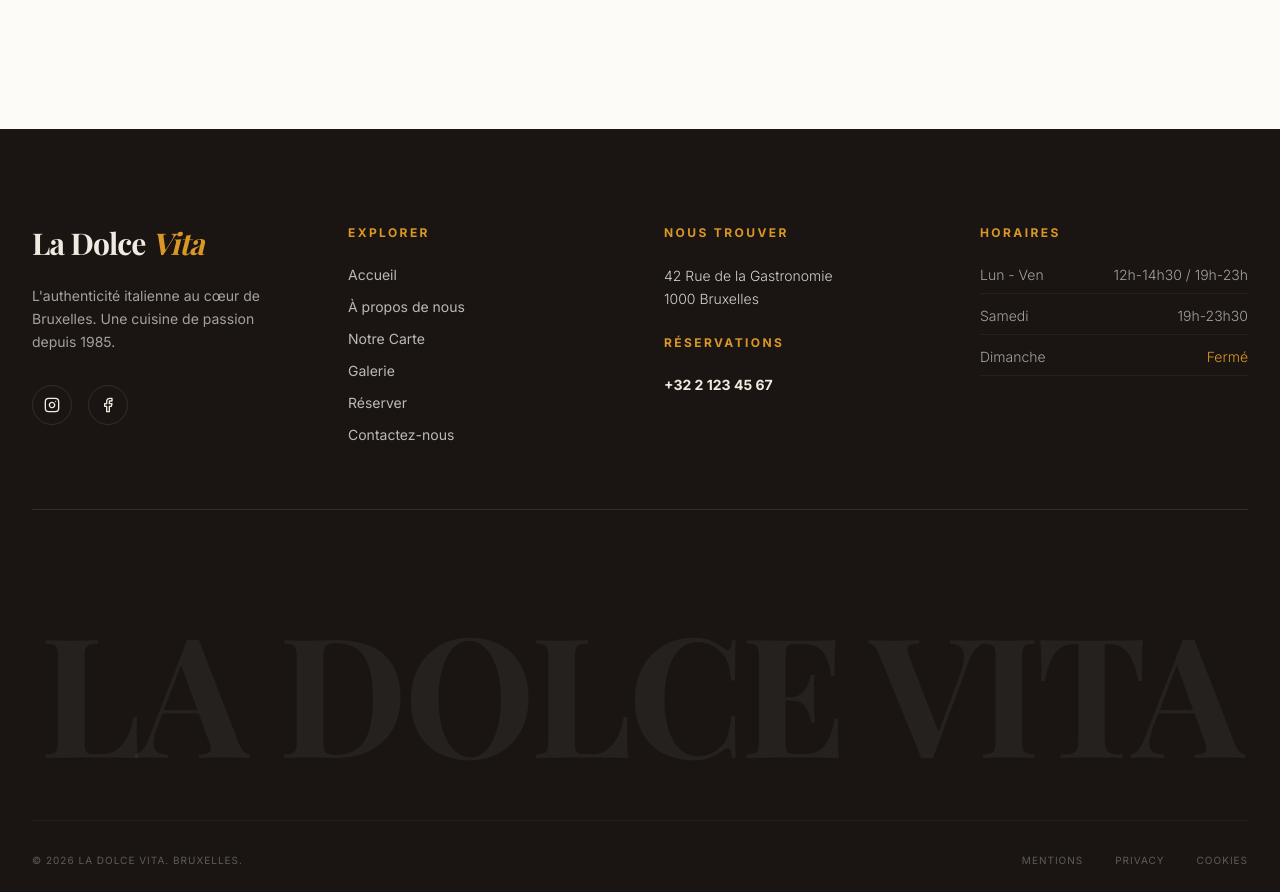
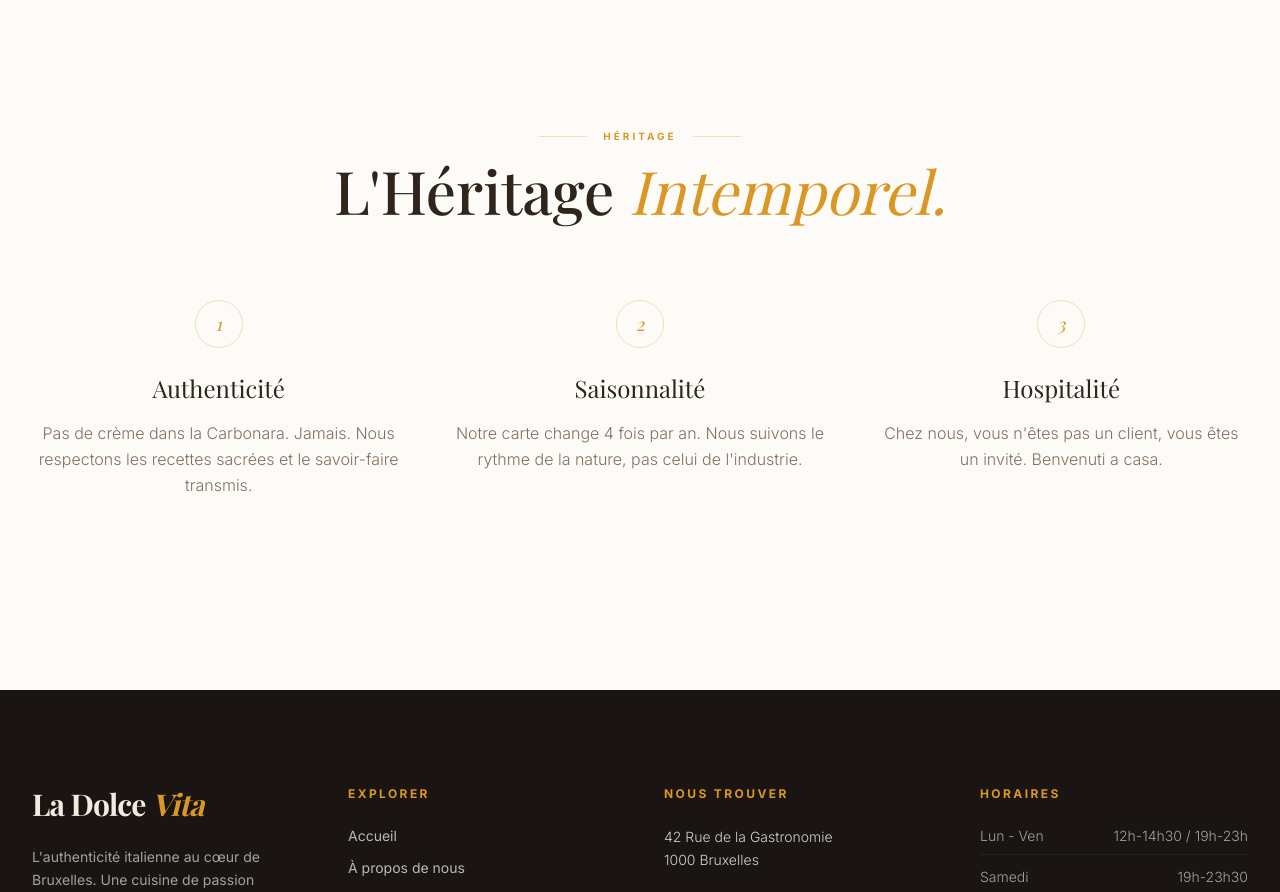
Before and after one commit to Eultype/la-dolce-vita, a Next.js app: page /about in a window 1280 px wide. Shown: the part 1260-2152 px from the top of the page. Built offline with nearby package versions, Linux system fonts and the light colour scheme; a web font is replaced by a local one.

Commit message:
feat(about): ajout de la section 'Héritage' dans la page about

```diff
--- a/src/app/about/page.tsx
+++ b/src/app/about/page.tsx
@@ -128,6 +128,41 @@ export default function AboutPage() {
                         </motion.div>
                     </div>
                 </section>
+
+                {/* 3. L'Héritage (Piliers) */}
+                <section className="container mx-auto px-4 mb-32 md:mb-48">
+                    <div className="text-center mb-20">
+                        <div className="flex items-center justify-center gap-4 mb-4">
+                            <div className="h-px w-12 bg-italian-gold/30"></div>
+                            <span className="text-italian-gold text-[10px] font-bold tracking-[0.3em] uppercase">
+                                Héritage
+                            </span>
+                            <div className="h-px w-12 bg-italian-gold/30"></div>
+                        </div>
+                        <h2 className="font-serif text-4xl md:text-5xl lg:text-6xl text-foreground font-medium">
+                            L'Héritage <span className="italic text-italian-gold font-light">Intemporel.</span>
+                        </h2>
+                    </div>
+
+                    <div className="grid md:grid-cols-3 gap-12 text-center">
+                        {values.map((item, i) => (
+                            <motion.div
+                                key={i}
+                                initial={{ opacity: 0, y: 30 }}
+                                whileInView={{ opacity: 1, y: 0 }}
+                                viewport={{ once: true }}
+                                transition={{ delay: i * 0.2 }}
+                                className="space-y-4"
+                            >
+                                <div className="w-12 h-12 border border-italian-gold/30 rounded-full mx-auto flex items-center justify-center mb-6">
+                                    <span className="text-italian-gold font-serif italic text-lg">{i + 1}</span>
+                                </div>
+                                <h4 className="font-serif text-2xl text-foreground">{item.title}</h4>
+                                <p className="text-muted-foreground font-light leading-relaxed">{item.desc}</p>
+                            </motion.div>
+                        ))}
+                    </div>
+                </section>
             </div>
         </div>
     );
```
